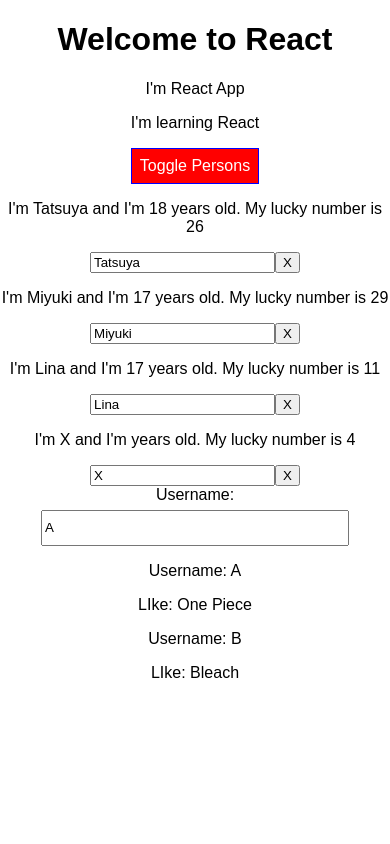
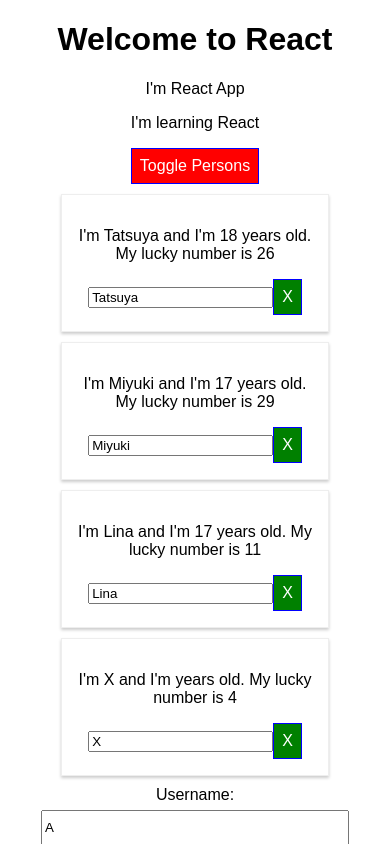
Before and after one commit to girishkumaramanchi/react-comple-guide, a React app: page / in a window 390 px wide. Both pictures are taken after a click on the button "Toggle Persons". Shown: the top 844 px of the page. Built offline with nearby package versions, Linux system fonts and the light colour scheme.

Commit message:
Used modules, media queries using modules, :global before selector

```diff
--- a/src/App.css
+++ b/src/App.css
@@ -10,7 +10,7 @@
   font-weight: bold;
 }
 
-.button {
+.App button {
   background-color: green;
   color: white;
   font: inherit;
@@ -18,16 +18,16 @@
   padding: 8px;
   cursor: pointer;
 }
-.button:hover {
+.App button:hover {
     background-color: lightgreen;
     color: black;
 }
 
-.button.Red {
+.App button.Red {
   background-color: red;
 }
 
-.button.Red:hover {
+.App button.Red:hover {
   background-color: coral;
 }
 
--- a/src/App.js
+++ b/src/App.js
@@ -104,7 +104,7 @@
         // color:'blue'
       };
 
-      let btnClass = [appClasses.button]
+      let btnClass = "";
 
       // const StyledButton = Styled.button`
       //   background-color: ${props => props.alt ? 'red' : 'green'};
@@ -127,7 +127,7 @@
       //   backgroundColor:"lightcoral",
       //   color:"black"
       // }
-      btnClass.push(appClasses.Red);
+      btnClass = appClasses.Red;
       persons = (
         <div>
           {this.state.persons.map((person, index) =>{
@@ -177,7 +177,7 @@
           {/* <button style={buttonStyle} onClick={() =>this.switchNameHandler("Shiba Tatsuya")}>Switch Name</button> */}
           {/* <StyledButton alt={this.state.showPersons} onClick={this.togglePesonsHandler}> */}
             {/* <button style={buttonStyle} onClick={this.togglePesonsHandler}> */}
-            <button className={btnClass.join(" ")} onClick={this.togglePesonsHandler}>
+            <button className={btnClass} onClick={this.togglePesonsHandler}>
               Toggle Persons
             </button>
           {/* </StyledButton> */}
--- a/src/Person/Person.css
+++ b/src/Person/Person.css
@@ -1,4 +1,4 @@
-.Person{
+:global .Person{
     width: 60%;
     margin: 10px auto;
     border: 1px solid #eee;
@@ -6,3 +6,9 @@
     padding: 16px;
     text-align: center;
 }
+
+@media (min-width: 500px) {
+    .Person{
+        width:450px;
+    }
+}
--- a/src/Person/Person.js
+++ b/src/Person/Person.js
@@ -1,7 +1,7 @@
 import React from "react"
 // import Radium from "radium"
 // import Styled from "styled-components"
-import "./Person.css";
+import personClasses from "./Person.css";
 
 // const StyledDiv = Styled.div`
 //     width: 60%;
@@ -27,7 +27,8 @@
 
     return(
         // <StyledDiv>
-        <div className="Person" style={style} >
+        // <div className={personClasses.Person}>
+        <div className="Person">
             <p onClick={props.click}>I'm {props.name} and I'm {props.age} years old. My lucky number is {Math.floor(Math.random() * 30)}</p>
             <p>{props.children}</p>
             <input type="text" onChange={props.change} value={props.name} />
```
